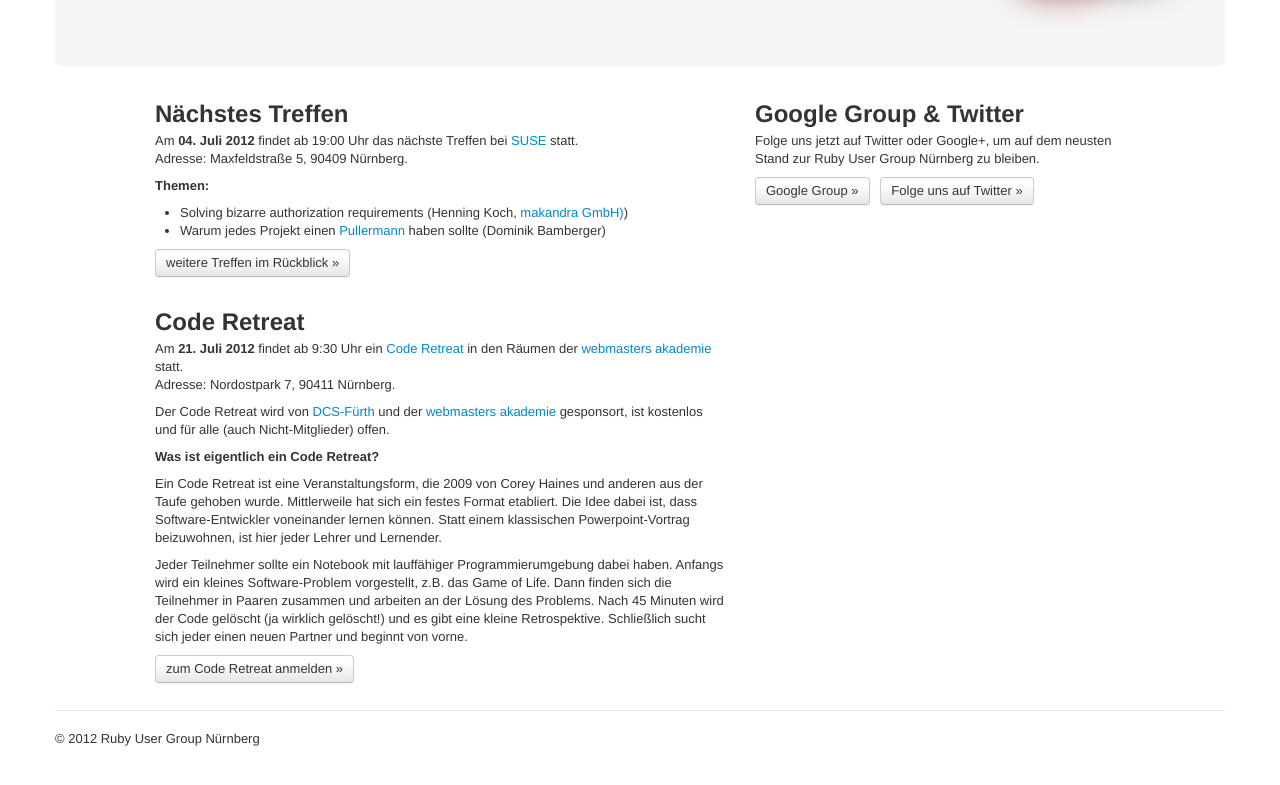
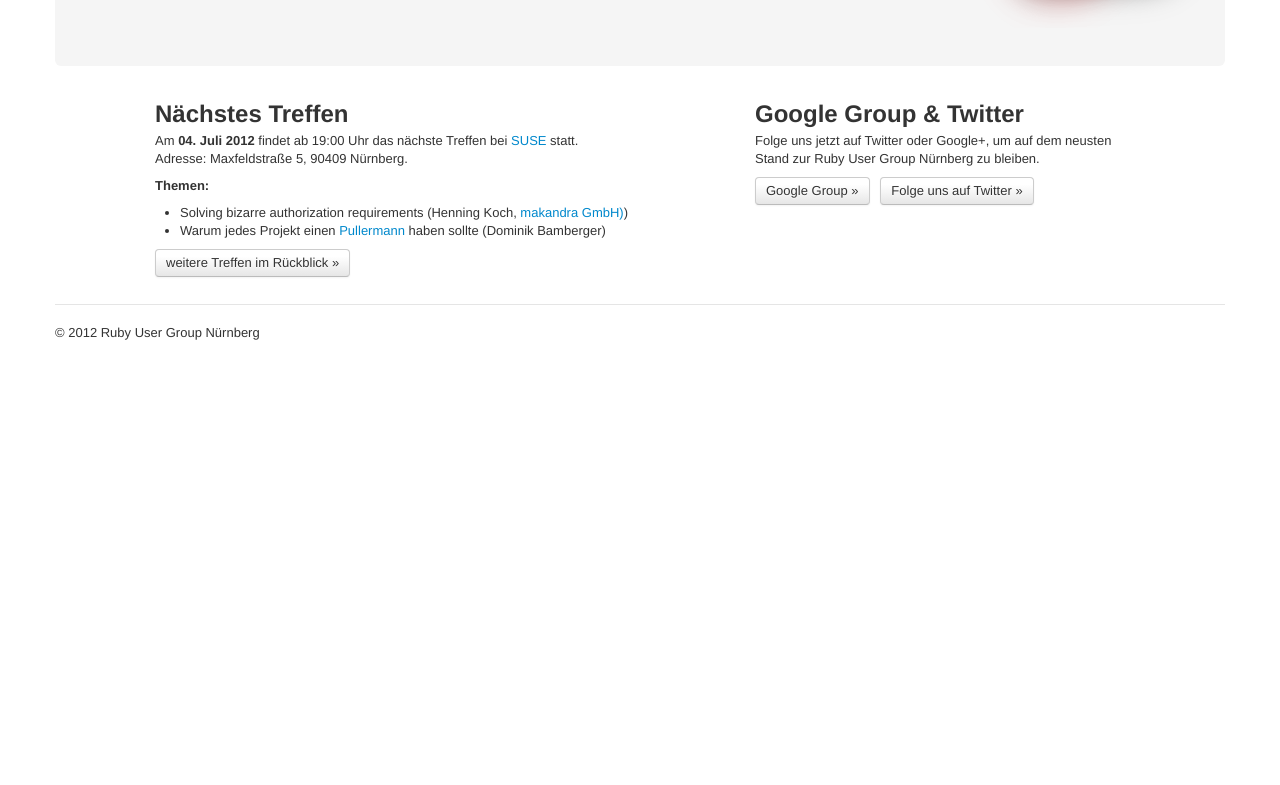
Before and after one commit to rug-n/rug-n.github.com, a plain HTML site: page index.html in a window 1280 px wide. Shown: the part 283-1068 px from the top of the page. After the commit the page ends 800 px from the top, so only its background shows below. Drawn offline with Linux system fonts and the light colour scheme.

Commit message:
Revert "Mitteilung zum Code Retreat am 21.08.2012 hinzugefügt"
This reverts commit 7533809bf125be14162b4ef60017d0aa2f3a4b20.

```diff
--- a/index.html
+++ b/index.html
@@ -77,45 +77,7 @@
             </ul>
           </p>
           <p><a class="btn" href="history.html">weitere Treffen im Rückblick &raquo;</a></p>
-
-          <br />
-
-            <h2>Code Retreat</h2>
-
-            <p>
-                Am <b>21. Juli 2012</b> findet ab 9:30 Uhr ein <a href="http://coderetreat.org/about">Code Retreat</a>
-                in den Räumen
-                der <a href="http://www.webmasters-akademie.de/">webmasters akademie</a> statt.
-                </br>
-                Adresse: Nordostpark 7, 90411 Nürnberg.
-            </p>
-
-            <p>Der Code Retreat wird von <a href="http://www.dcs-fuerth.de">DCS-Fürth</a> und der
-                <a href="http://www.webmasters-akademie.de">webmasters akademie</a> gesponsort, ist kostenlos und
-                für alle (auch Nicht-Mitglieder) offen.</p>
-
-            <p>
-                <b>Was ist eigentlich ein Code Retreat?</b>
-
-            <p>
-                Ein Code Retreat ist eine Veranstaltungsform, die 2009 von Corey Haines und anderen aus der Taufe
-                gehoben wurde. Mittlerweile hat sich ein festes Format etabliert. Die Idee dabei ist, dass
-                Software-Entwickler voneinander lernen können. Statt einem klassischen Powerpoint-Vortrag beizuwohnen,
-                ist hier jeder Lehrer und Lernender.
-            </p>
-
-            <p>
-                Jeder Teilnehmer sollte ein Notebook mit lauffähiger Programmierumgebung dabei haben. Anfangs wird ein
-                kleines Software-Problem vorgestellt, z.B. das Game of Life. Dann finden sich die Teilnehmer in Paaren
-                zusammen und arbeiten an der Lösung des Problems. Nach 45 Minuten wird der Code gelöscht (ja wirklich
-                gelöscht!) und es gibt eine kleine Retrospektive. Schließlich sucht sich jeder einen neuen Partner und
-                beginnt von vorne.
-            </p>
-
-            <p><a class="btn" href="https://www.xing.com/events/erster-rug-code-retreat-1110635?sc_o=as_e">zum Code
-                Retreat anmelden &raquo;</a></p>
         </div>
-
         <div class="span4">
           <h2>Google Group &amp; Twitter</h2>
           <p>Folge uns jetzt auf Twitter oder Google+, um auf dem neusten Stand zur
```
